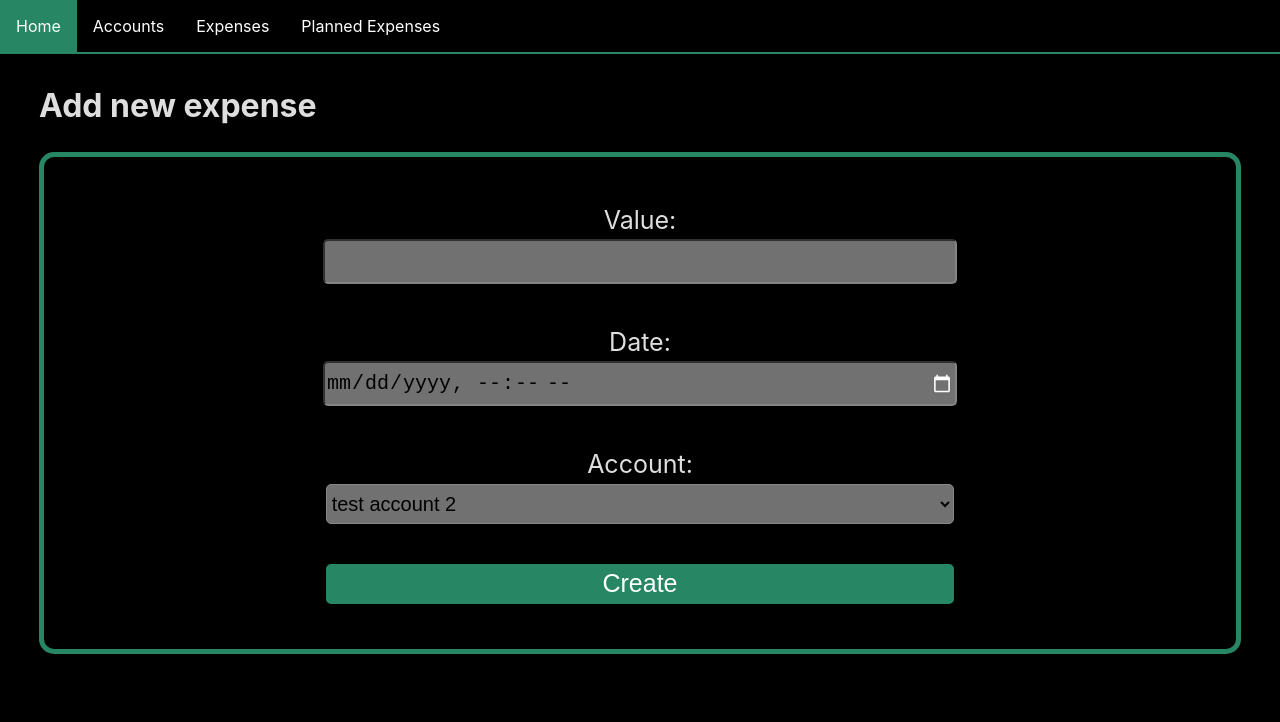
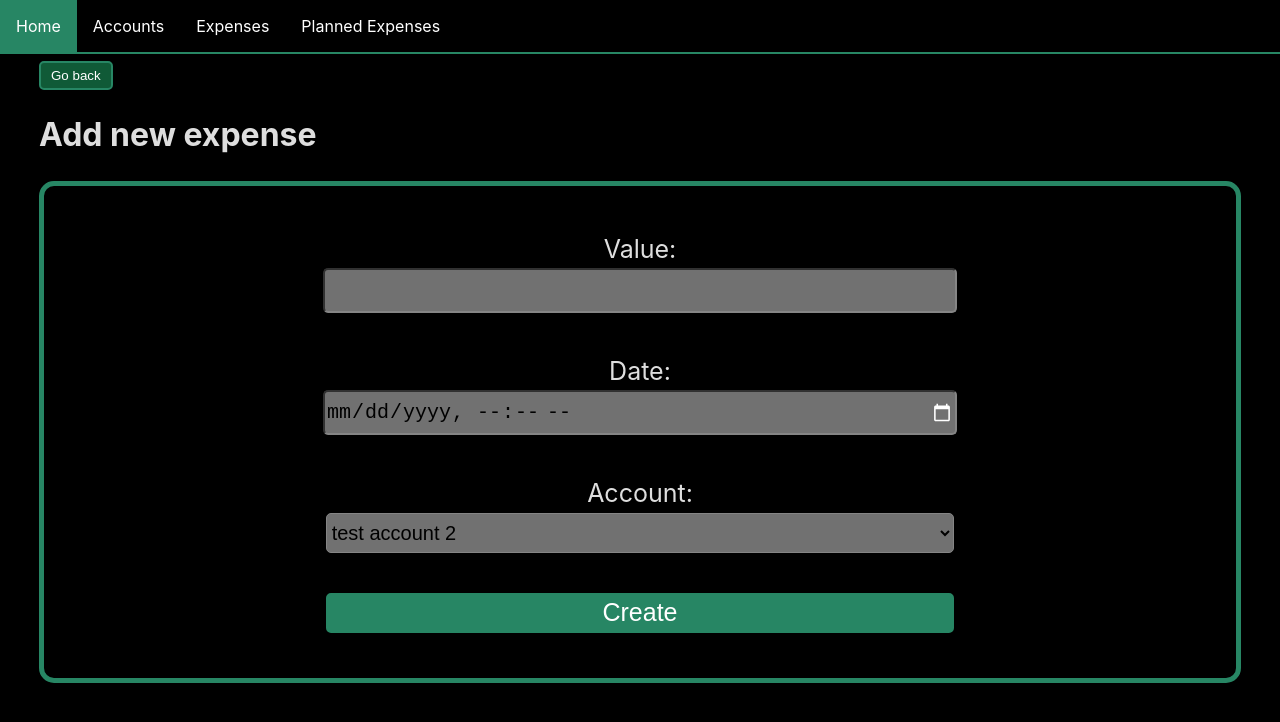
Before and after one commit to ioscrum-fapp/fapp, a React (Vite) app in the folder fapp/: page /expenses/add in a window 1280 px wide. Shown: the top 722 px of the page. Built offline with nearby package versions, Linux system fonts and the light colour scheme; data requests are answered from the project's data file.

Commit message:
added go back button in expense creation view

```diff
--- a/fapp/src/pages/CreateExpense/CreateExpense.jsx
+++ b/fapp/src/pages/CreateExpense/CreateExpense.jsx
@@ -1,5 +1,5 @@
 import React, { useEffect, useState } from "react";
-import { useNavigate } from "react-router-dom";
+import { useNavigate, Link } from "react-router-dom";
 import { CreateNewExpense } from "../../backend/expenseLogic";
 import useFetch from "../../hooks/useFetch";
 import "./CreateExpense.css";
@@ -34,6 +34,12 @@ export default function CreateExpense() {
   });
 
   return (
+    <>
+      <Link to="/expenses/">
+        <button type="button" className="Button">
+          Go back
+        </button>
+      </Link>
       <div className="CreateExpense">
         <h1> Add new expense </h1>
         <form onSubmit={handleSubmit} className="AddingForm">
@@ -78,5 +84,6 @@ export default function CreateExpense() {
           </div>
         </form>
       </div>
+    </>
   );
 }
```
Lines whose indentation alone changed are shown as unchanged.
